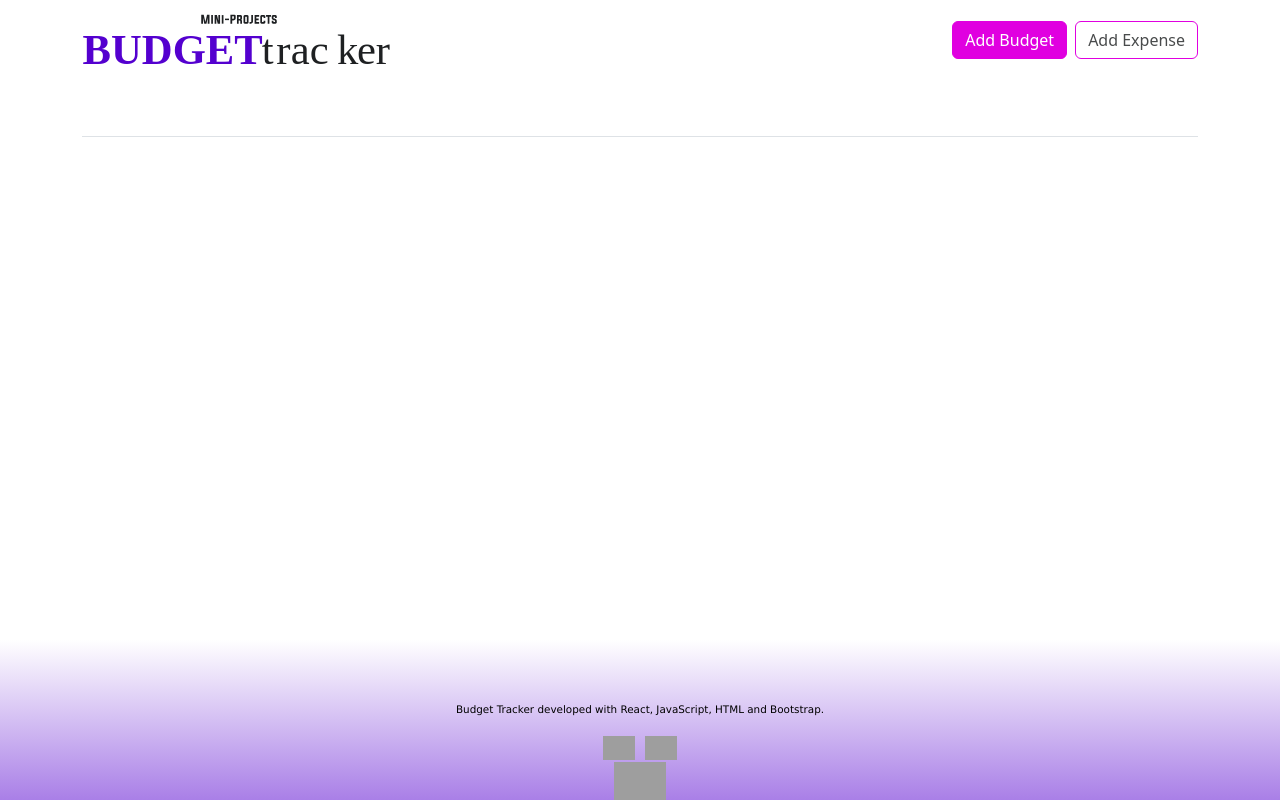
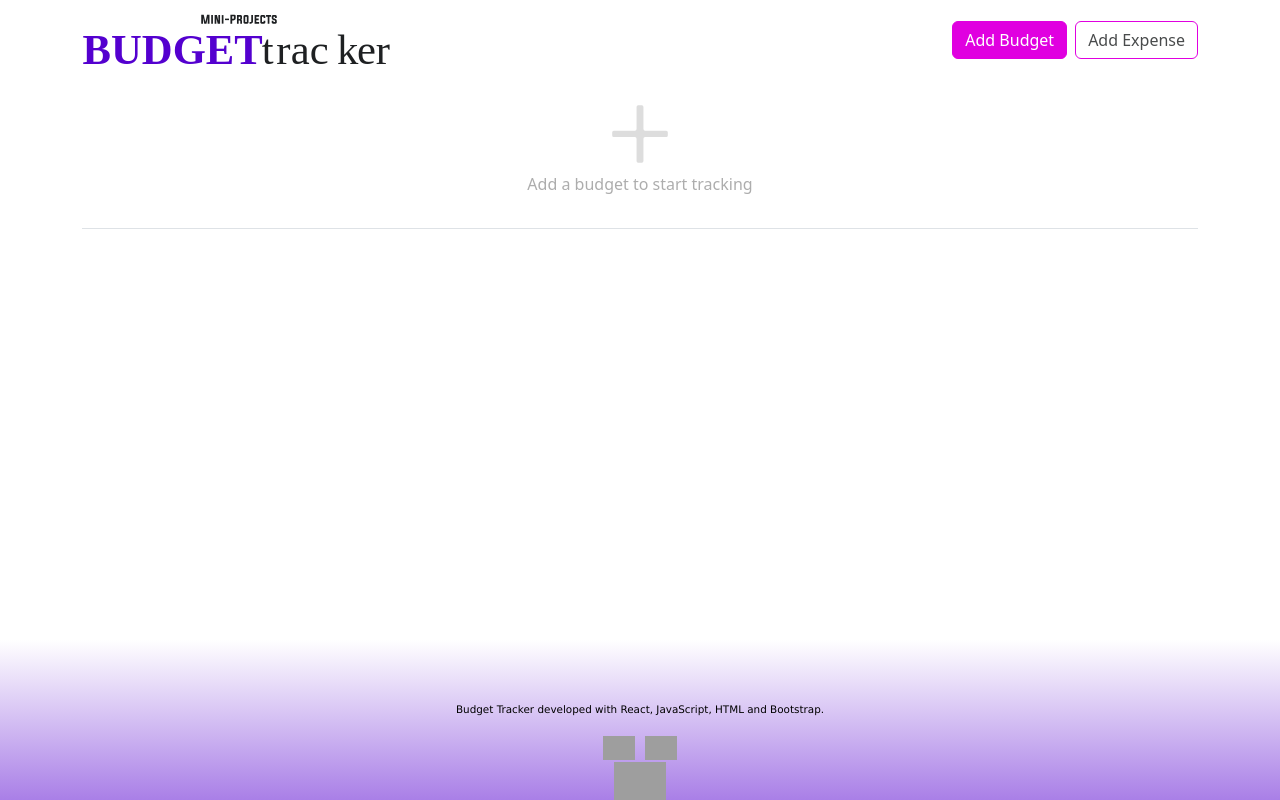
Before and after one commit to FacuTombesi/BudgetTracker, a React (Create React App) app: page / in a window 1280 px wide. Built offline with nearby package versions, Linux system fonts and the light colour scheme; grey boxes are pictures that could not be loaded.

Commit message:
added button and icon when there are no budgets

```diff
--- a/src/App.js
+++ b/src/App.js
@@ -35,6 +35,7 @@ function App() {
           onAddBudgetClick={() => setShowAddBudgetModal(true)}
           onAddExpenseClick={openAddExpenseModal}
         />
+        {(budgets.length !== 0) ? (
           <div style={{ display:"grid", gridTemplateColumns:"repeat(auto-fill, minmax(300px, 1fr))", gap:"1rem", alignItems:"flex-start" }}>
             {budgets.map(budget => {
               const currentAmount = getBudgetExpenses(budget.id).reduce((total, expense) => total + expense.amount, 0)
@@ -52,6 +53,20 @@ function App() {
             })}
             <UncategorizedBudgetCard onAddExpenseClick={openAddExpenseModal} onViewExpenseClick={() => setViewExpensesModalBudgetId(UNCATEGORIZED_BUDGET_ID)} />
           </div>
+        ) : (
+          <div style={{ display:"flex", flexDirection:"column", alignItems:"center", justifyContent:"center" }}>
+            <img
+              src="./img/add_icon.svg"
+              alt="Add"
+              height="60px"
+              onClick={() => setShowAddBudgetModal(true)}
+              style={{ cursor:"pointer" }}
+              onMouseOver={(e) => {e.currentTarget.src = "./img/add_icon_hover.svg"}}
+              onMouseOut={(e) => {e.currentTarget.src = "./img/add_icon.svg"}}
+            />
+            <span className="mt-2 fs-6" style={{ color:"#ADADAD" }}>Add a budget to start tracking</span>
+          </div>
+        )}
         <Container style={{ borderTop: "1px solid #DEE2E6", marginTop: "2rem", paddingTop: "2rem" }}>
           <TotalBudgetCard />
         </Container>
```
Also changed, not shown: src/styles.css (+0 -9 lines), public/img/add_icon.svg (added), public/img/add_icon_hover.svg (added). Lines whose indentation alone changed are shown as unchanged.
